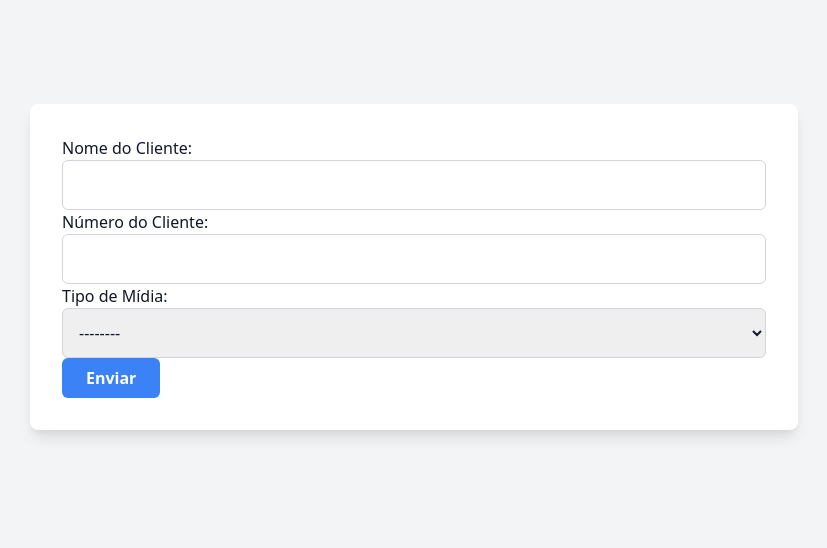
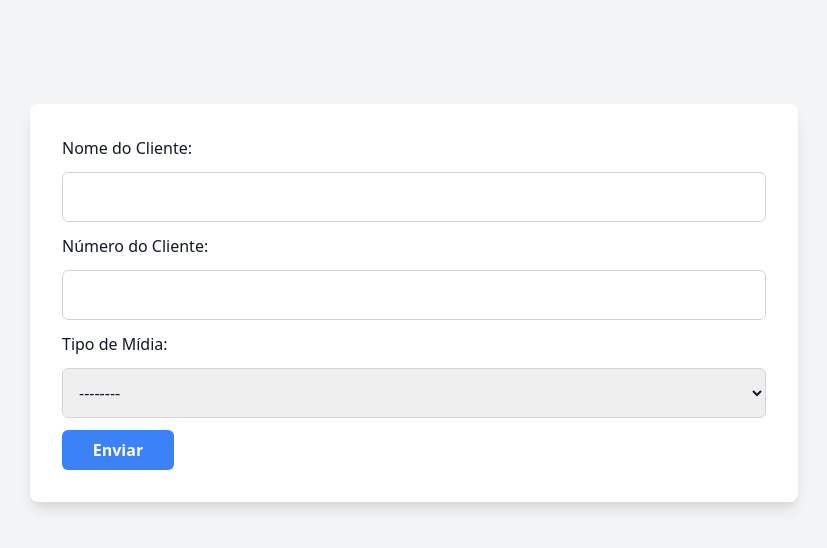
Before and after one commit to Kauansstz/Gestor_Pix, a Django app: template whatsapp/templates/whatsapp/message.html in a window 1280 px wide. Shown: the top 548 px of the page, without its empty margins (354-1181 px from the left). Run offline with Django 5.2, Linux system fonts and the light colour scheme; the template is opened without the code that fills it: values that come from a table or form of the project are taken from there, others are empty; some libraries are stand-ins or nearby versions.

Commit message:
Adicionado um gap nas conversas e um width no botão

```diff
--- a/whatsapp/templates/whatsapp/message.html
+++ b/whatsapp/templates/whatsapp/message.html
@@ -1,7 +1,7 @@
 {% extends "base.html" %}
 
 {% block content %}
-<form method="POST" enctype="multipart/form-data" class="bg-white p-8 rounded-lg shadow-lg w-full max-w-3xl mx-auto mt-20">
+<form method="POST" enctype="multipart/form-data" class="grid grid-cols-1 gap-3 bg-white p-8 rounded-lg shadow-lg w-full max-w-3xl mx-auto mt-20">
     {% csrf_token %}
 
     {{ form.nome_cliente.label_tag }}
@@ -26,7 +26,7 @@
         {{ form.link_pix }}
     </div>
 
-    <button type="submit" class="bg-blue-500 hover:bg-blue-600 text-white font-semibold py-2 px-6 rounded-md">
+    <button type="submit" class="bg-blue-500 hover:bg-blue-600 text-white font-semibold py-2 px-6 w-28 rounded-md">
         Enviar
     </button>
 </form>
```
